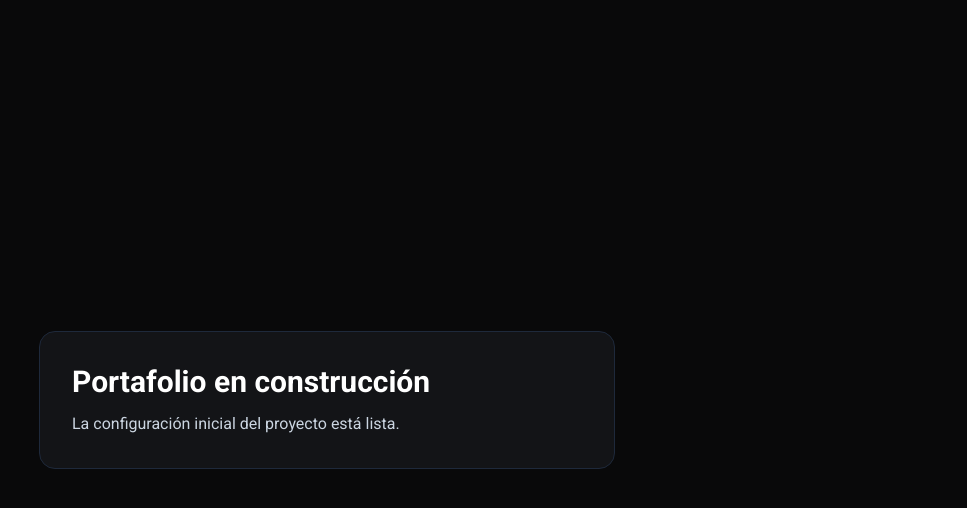
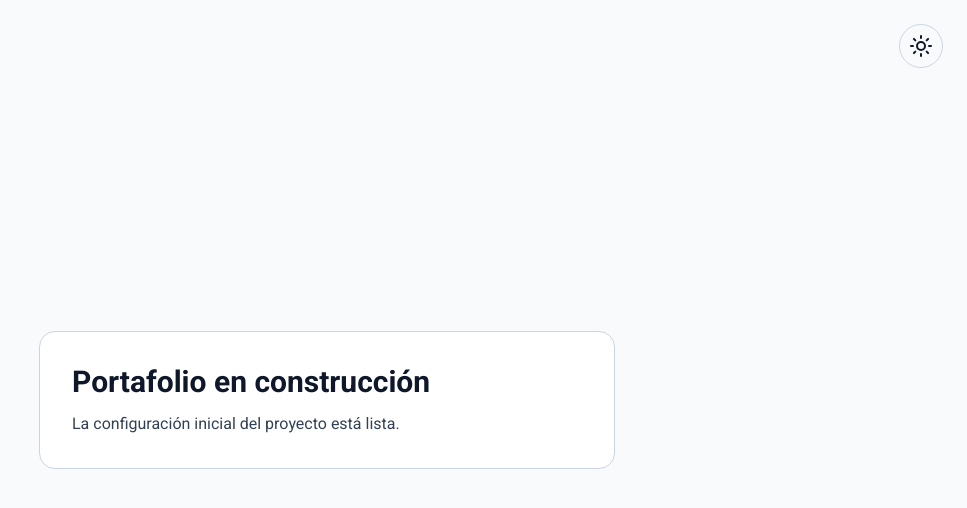
Before and after one commit to itsaulromero/portfolio, a Nuxt app: page / in a window 1280 px wide. Shown: the top 508 px of the page, without its empty margins (313-1280 px from the left). Built offline with nearby package versions, Linux system fonts and the light colour scheme.

Commit message:
feat(theme): implement light and dark modes

```diff
--- a/app/assets/css/tailwind.css
+++ b/app/assets/css/tailwind.css
@@ -23,6 +23,26 @@
     --color-warning: 251 191 36;
   }
 
+  :root.light {
+    color-scheme: light;
+
+    --color-background: 248 250 252;
+    --color-background-alt: 241 245 249;
+    --color-surface: 255 255 255;
+    --color-field: 241 245 249;
+    --color-border: 203 213 225;
+    --color-heading: 15 23 42;
+    --color-body: 51 65 85;
+    --color-muted: 71 85 105;
+    --color-subtle: 100 116 139;
+    --color-primary: 37 99 235;
+    --color-primary-light: 59 130 246;
+    --color-action: 37 99 235;
+    --color-info: 14 116 144;
+    --color-success: 4 120 87;
+    --color-warning: 180 83 9;
+  }
+
   html {
     scroll-behavior: smooth;
   }
--- /dev/null
+++ b/app/components/ThemeToggle.vue
@@ -0,0 +1,59 @@
+<script setup lang="ts">
+const colorMode = useColorMode()
+const { t } = useI18n()
+
+const isDark = computed(() => colorMode.value === 'dark')
+
+const toggleLabel = computed(() =>
+  isDark.value ? t('theme.switchToLight') : t('theme.switchToDark'),
+)
+
+function toggleColorMode() {
+  colorMode.preference = isDark.value ? 'light' : 'dark'
+}
+</script>
+
+<template>
+  <span class="inline-flex size-11">
+    <button
+      v-if="!colorMode.unknown"
+      type="button"
+      class="inline-flex size-full items-center justify-center rounded-full border border-border text-heading transition-colors hover:bg-surface focus-visible:outline-none focus-visible:ring-2 focus-visible:ring-primary focus-visible:ring-offset-2 focus-visible:ring-offset-background"
+      :aria-label="toggleLabel"
+      :title="toggleLabel"
+      @click="toggleColorMode"
+    >
+      <svg
+        v-if="isDark"
+        aria-hidden="true"
+        class="size-6"
+        fill="none"
+        viewBox="0 0 24 24"
+        stroke="currentColor"
+        stroke-width="2"
+      >
+        <path
+          stroke-linecap="round"
+          stroke-linejoin="round"
+          d="M21 12.79A9 9 0 1 1 11.21 3 7 7 0 0 0 21 12.79Z"
+        />
+      </svg>
+
+      <svg
+        v-else
+        aria-hidden="true"
+        class="size-6"
+        fill="none"
+        viewBox="0 0 24 24"
+        stroke="currentColor"
+        stroke-width="2"
+      >
+        <circle cx="12" cy="12" r="4" />
+        <path
+          stroke-linecap="round"
+          d="M12 2v2M12 20v2M4.93 4.93l1.42 1.42M17.65 17.65l1.42 1.42M2 12h2M20 12h2M4.93 19.07l1.42-1.42M17.65 6.35l1.42-1.42"
+        />
+      </svg>
+    </button>
+  </span>
+</template>
--- a/app/pages/index.vue
+++ b/app/pages/index.vue
@@ -9,6 +9,9 @@ useSeoMeta({
 
 <template>
   <main class="grid min-h-screen place-items-center bg-background px-6">
+    <div class="fixed right-6 top-6">
+      <ThemeToggle />
+    </div>
     <section
       class="w-full max-w-xl rounded-2xl border border-border bg-surface p-8"
     >
--- a/i18n/locales/en.json
+++ b/i18n/locales/en.json
@@ -10,5 +10,9 @@
       "title": "Portfolio under construction",
       "description": "The initial project configuration is ready."
     }
+  },
+  "theme": {
+    "switchToLight": "Switch to light mode",
+    "switchToDark": "Switch to dark mode"
   }
 }
--- a/i18n/locales/es.json
+++ b/i18n/locales/es.json
@@ -10,5 +10,9 @@
       "title": "Portafolio en construcción",
       "description": "La configuración inicial del proyecto está lista."
     }
+  },
+  "theme": {
+    "switchToLight": "Cambiar al modo claro",
+    "switchToDark": "Cambiar al modo oscuro"
   }
 }
--- a/nuxt.config.ts
+++ b/nuxt.config.ts
@@ -5,10 +5,23 @@ export default defineNuxtConfig({
 
   css: ['@fontsource-variable/roboto/wght.css'],
 
-  modules: ['@nuxt/eslint', '@nuxtjs/tailwindcss', '@nuxtjs/i18n'],
+  modules: [
+    '@nuxt/eslint',
+    '@nuxtjs/tailwindcss',
+    '@nuxtjs/i18n',
+    '@nuxtjs/color-mode',
+  ],
 
   tailwindcss: {
     cssPath: './app/assets/css/tailwind.css',
+  },
+
+  colorMode: {
+    preference: 'system',
+    fallback: 'dark',
+    classSuffix: '',
+    storage: 'localStorage',
+    storageKey: 'portfolio-color-mode',
   },
 
   i18n: {
--- a/package.json
+++ b/package.json
@@ -31,6 +31,7 @@
     "@commitlint/cli": "21.2.2",
     "@commitlint/config-conventional": "21.2.2",
     "@nuxt/eslint": "1.17.0",
+    "@nuxtjs/color-mode": "4.0.1",
     "@nuxtjs/i18n": "10.6.0",
     "@nuxtjs/tailwindcss": "6.14.0",
     "eslint": "10.10.0",
```
Also changed, not shown: 2 other files (tests, documents, lock files or other folders).
